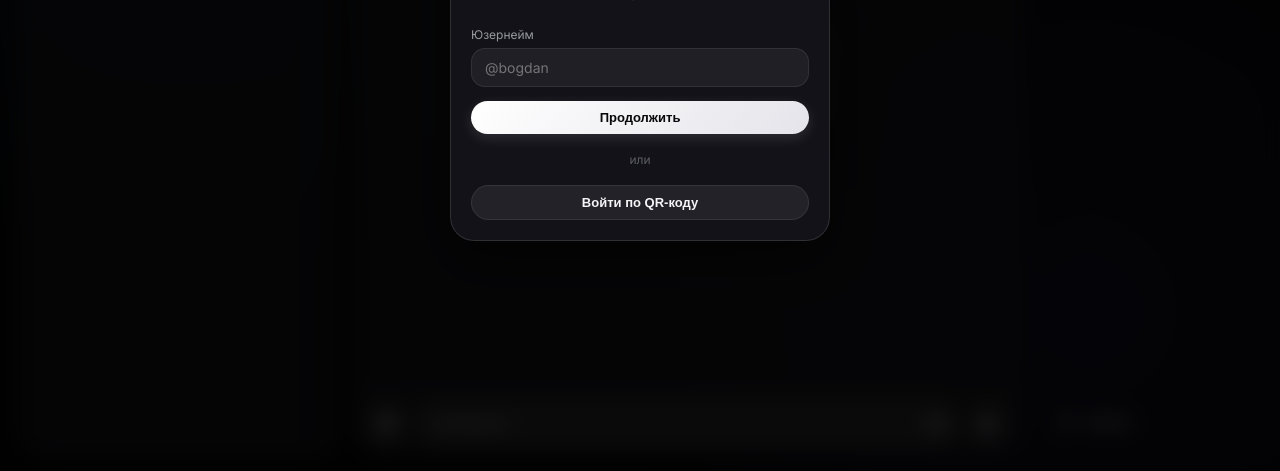
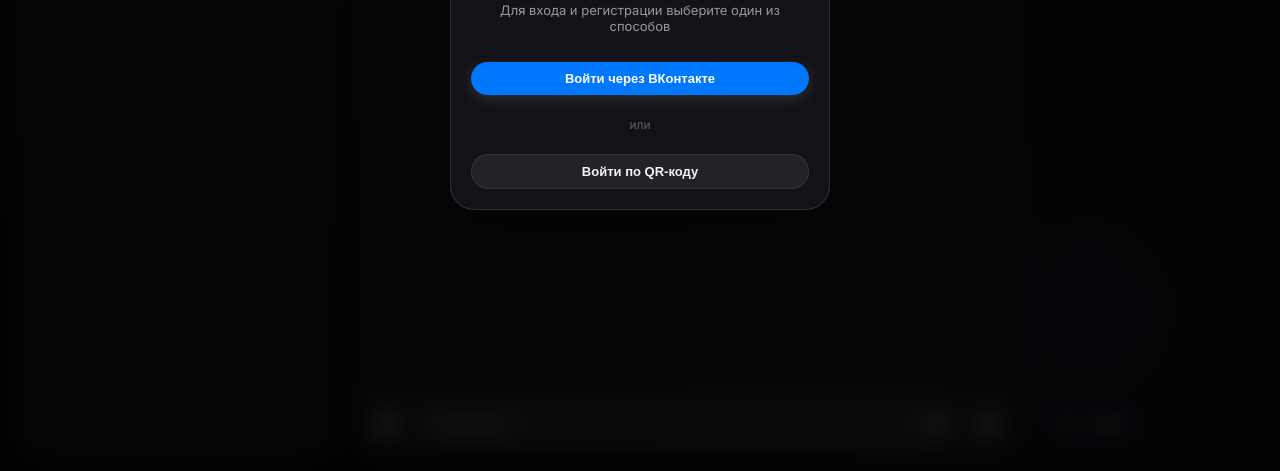
Before and after one commit to bogdan4ikp/YouChat, a plain HTML site: page index.html in a window 1280 px wide. Shown: the part 329-800 px from the top of the page. Drawn offline with nearby package versions, Linux system fonts and the light colour scheme; no server answers.

Commit message:
Add forced registration with VK OAuth and 30s rotating QR login (index.html)

```diff
--- a/index.html
+++ b/index.html
@@ -11,26 +11,23 @@
   <link rel="stylesheet" href="src/styles/chats.css?v=3" />
   <link rel="stylesheet" href="src/styles/profile.css?v=3" />
   <link rel="stylesheet" href="src/styles/modals.css?v=3" />
-  <link rel="stylesheet" href="src/styles/layout.css?v=4" />
+  <link rel="stylesheet" href="src/styles/layout.css?v=5" />
 </head>
 <body>
-  <!-- Auth / Start Screen -->
+  <!-- Auth / Start Screen (Forced Registration) -->
   <div class="modal-backdrop open" id="authScreen" style="z-index:200;">
     <div class="modal card" style="max-width:380px;text-align:center;">
       <h2 class="brand-logo" style="font-size:26px;margin-bottom:4px;">YouChat</h2>
-      <p style="font-size:13px;color:var(--text-secondary);margin-bottom:10px;">Придумайте @username, чтобы создать аккаунт или войти</p>
-      <div class="form-group" style="text-align:left;">
-        <label>Юзернейм</label>
-        <input type="text" id="authHandleInput" placeholder="@bogdan" autocomplete="off" />
-      </div>
-      <button type="button" class="pill-btn" id="authLoginBtn">Продолжить</button>
-      <div style="font-size:12px;color:var(--text-muted);margin:4px 0;">или</div>
-      <button type="button" class="pill-btn secondary" id="authQrBtn">Войти по QR-коду</button>
-      <div id="authQrBox" style="display:none;margin-top:10px;">
+      <p style="font-size:13px;color:var(--text-secondary);margin-bottom:14px;">Для входа и регистрации выберите один из способов</p>
+      <button type="button" class="pill-btn" id="authVkBtn" style="background:#0077FF;color:#fff;width:100%;">Войти через ВКонтакте</button>
+      <div style="font-size:12px;color:var(--text-muted);margin:8px 0;">или</div>
+      <button type="button" class="pill-btn secondary" id="authQrBtn" style="width:100%;">Войти по QR-коду</button>
+      <div id="authQrBox" style="display:none;margin-top:12px;">
         <div class="qr-card-preview">
           <canvas id="authQrCanvas" width="190" height="190"></canvas>
         </div>
-        <p style="font-size:12px;color:var(--text-secondary);margin-top:8px;">Отсканируйте этот QR-код в YouChat на другом устройстве</p>
+        <p id="authQrTimer" style="font-size:12px;color:var(--text-muted);margin-top:8px;">Новый код через 30с</p>
+        <p style="font-size:12px;color:var(--text-secondary);margin-top:4px;">Отсканируйте этот QR-код в YouChat на другом устройстве</p>
       </div>
     </div>
   </div>
```
